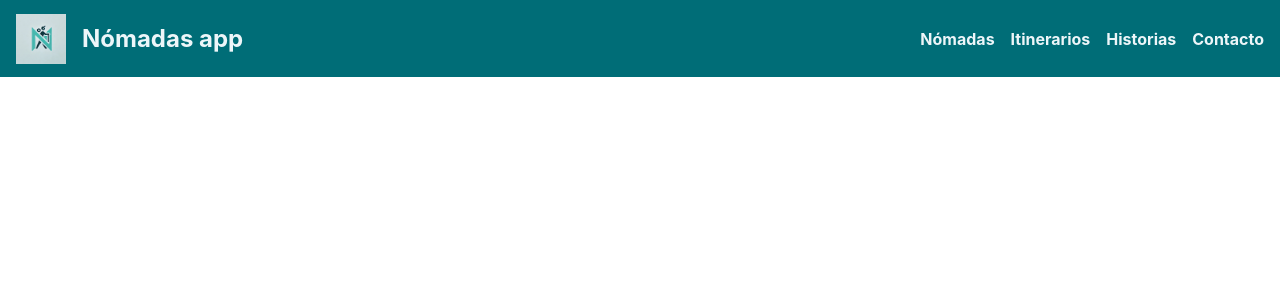
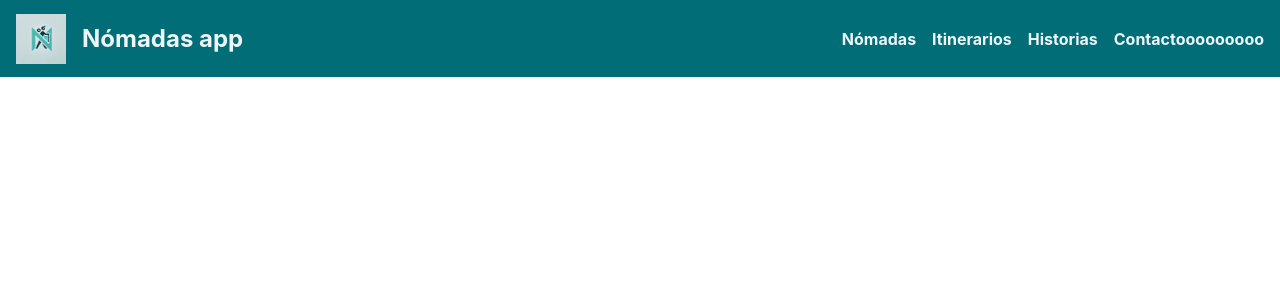
Before and after one commit to benjir03/nomadasAPP, a React (Create React App) app: page / in a window 1280 px wide. Shown: the top 300 px of the page. Built offline with nearby package versions, Linux system fonts and the light colour scheme.

Commit message:
Describe lo que hiciste

```diff
--- a/src/componentes/BarraNav.jsx
+++ b/src/componentes/BarraNav.jsx
@@ -21,7 +21,7 @@ const BarraNav = () => {
             <a href="#services">Historias</a>
           </li>
           <li>
-            <a href="#contact">Contacto</a>
+            <a href="#contact">Contactooooooooo</a>
           </li>
         </ul>
       </nav>
```
